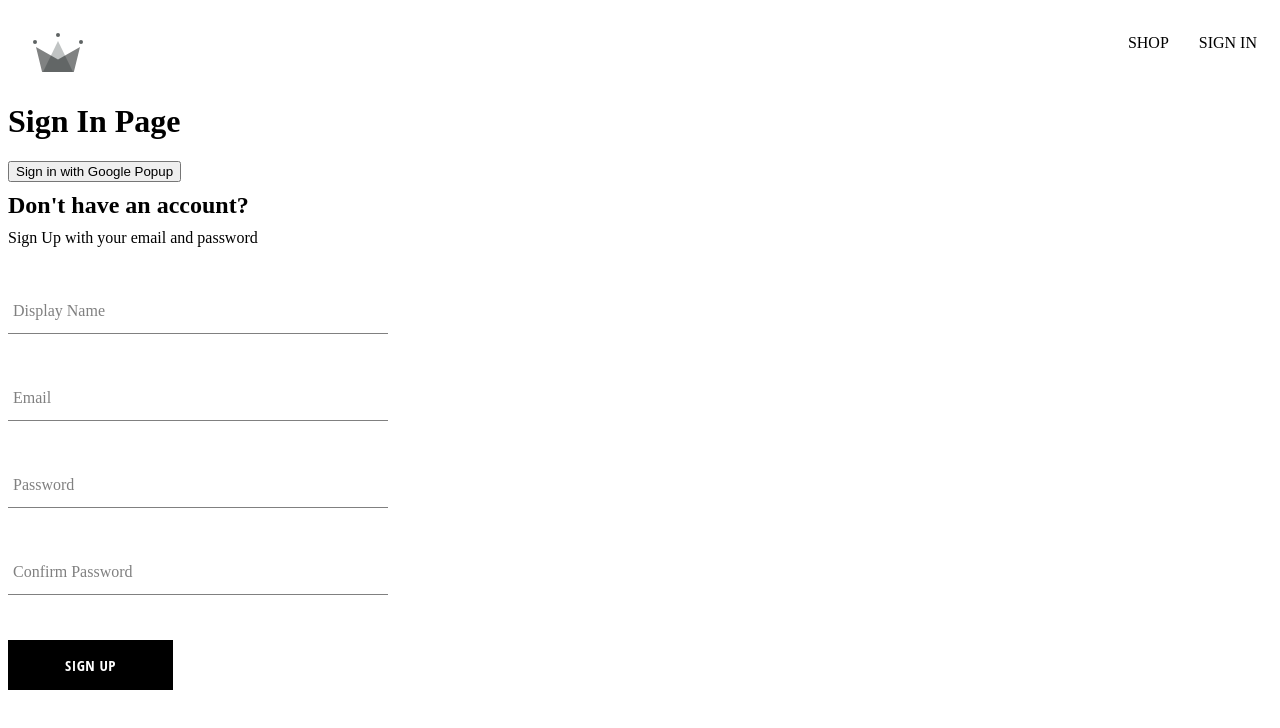
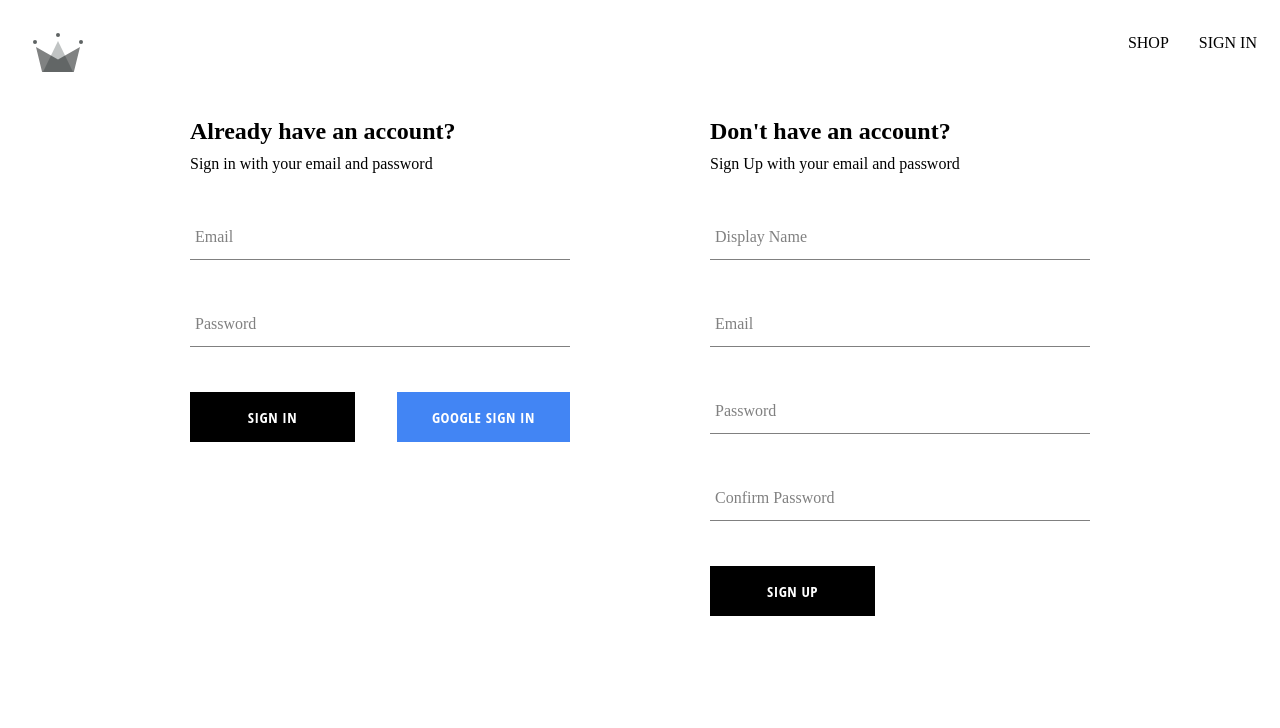
Before and after one commit to usnimeel/ecommerce, a React (Create React App) app: page /sign-in in a window 1280 px wide. Shown: the top 728 px of the page. Built offline with nearby package versions, Linux system fonts and the light colour scheme; no server answers.

Commit message:
Add: authentication pages and form styles

```diff
--- a/src/App.js
+++ b/src/App.js
@@ -1,14 +1,14 @@
 import { Routes, Route } from "react-router-dom";
 import Home from "./routes/home/home.component";
 import Navigation from "./routes/navigation/navigation.component";
-import SignIn from "./components/sign-in/sign-in.component";
+import Authentication from "./components/authentication/authentication.component";
 
 const App = () => {
   return (
     <Routes>
       <Route path="/" element={<Navigation />}>
         <Route index element={<Home />}/>
-        <Route path="sign-in" element={<SignIn />} />
+        <Route path="sign-in" element={<Authentication />} />
       </Route>
     </Routes>
   );
--- /dev/null
+++ b/src/components/authentication/authentication.component.jsx
@@ -0,0 +1,15 @@
+import SignUpForm from "../sign-up-form/sign-up-form.component";
+import SignInForm from "../sign-in-form/sign-in-form.component";
+
+import "./authentication.styles.scss"
+
+const Authentication = () => {
+    return(
+        <div className="authentication-container">
+            <SignInForm />
+            <SignUpForm />
+        </div>
+    );
+};
+
+export default Authentication;
--- /dev/null
+++ b/src/components/authentication/authentication.styles.scss
@@ -0,0 +1,6 @@
+.authentication-container {
+    display: flex;
+    width: 900px;
+    justify-content: space-between;
+    margin: 30px auto;
+}
--- /dev/null
+++ b/src/components/sign-in-form/sign-in-form.component.jsx
@@ -0,0 +1,89 @@
+import { useState } from "react";
+import FormInput from "../form-input/form-input.component";
+import Button from "../button/button.component";
+import { createUserDocumentFromAuth, signInWithGooglePopup, signInAuthUserWithEmailAndPassword } from "../../utils/firebase/firebase.utils";
+
+import "./sign-in-form.styles.scss"
+
+const defaultFormFields = {
+    email: "",
+    password: ""
+}
+
+const SignInForm = () => {
+    const [formFields, setFormFields] = useState(defaultFormFields);
+    const { email, password } = formFields;
+
+    const resetFormFields = () => {
+        setFormFields(defaultFormFields);
+    };
+
+    const signInWithGoogle = async () => {
+        const { user } = await signInWithGooglePopup();
+        await createUserDocumentFromAuth(user);
+    };
+
+    const handleSubmit = async (event) => {
+        event.preventDefault();
+
+        try {
+            const response = await signInAuthUserWithEmailAndPassword(email, password);
+            console.log(response);
+            resetFormFields();
+        } catch(error) {
+            switch (error.code) {
+                case "auth/wrong-password":
+                    alert("incorrect password for email");
+                    break;
+                case "auth/user-not-found":
+                    alert("no user associated with this email");
+                    break;
+                default:
+                    console.log(error);
+            }
+            console.log(error);
+        }
+
+    };
+
+    const handleChange = (event) => {
+        const { name, value } = event.target;
+
+        setFormFields({ ...formFields, [name]: value });
+    };
+
+    return(
+        <div className="sign-up-container">
+            <h2>Already have an account?</h2>
+            <span>Sign in with your email and password</span>
+            <form onSubmit={handleSubmit}>
+                <FormInput
+                    label="Email"
+                    inputOptions = {{
+                        type: "text",
+                        required: true,
+                        onChange: handleChange,
+                        name: "email",
+                        value: email,
+                    }}
+                />
+                <FormInput
+                    label="Password"
+                    inputOptions = {{
+                        type: "text",
+                        required: true,
+                        onChange: handleChange,
+                        name: "password",
+                        value: password,
+                    }}
+                />
+                <div className="buttons-container">
+                    <Button children="sign in" buttonType="" type="submit"/>
+                    <Button buttonType="google" onClick={signInWithGoogle}>Google sign in</Button>
+                </div>
+            </form>
+        </div>
+    );
+};
+
+export default SignInForm;
--- /dev/null
+++ b/src/components/sign-in-form/sign-in-form.styles.scss
@@ -0,0 +1,14 @@
+.sign-up-container {
+    display: flex;
+    flex-direction: column;
+    width: 380px;
+
+    h2 {
+        margin: 10px 0;
+    }
+
+    .buttons-container {
+        display: flex;
+        justify-content: space-between;
+    }
+}
--- a/src/components/sign-in/sign-in.component.jsx
+++ /dev/null
@@ -1,23 +0,0 @@
-import { useEffect } from "react";
-import { getRedirectResult } from "firebase/auth";
-import { auth, signInWithGooglePopup, createUserDocumentFromAuth } from "../../utils/firebase/firebase.utils";
-
-import SignUpForm from "../sign-up-form/sign-up-form.component";
-
-const SignIn = () => {
-
-    const logGoogleUser = async() => {
-        const { user } = await signInWithGooglePopup();
-        const userDocRef = await createUserDocumentFromAuth(user);
-    }
-
-    return(
-        <div>
-            <h1>Sign In Page</h1>
-            <button onClick={logGoogleUser}>Sign in with Google Popup</button>
-            <SignUpForm />
-        </div>
-    );
-};
-
-export default SignIn;
```
